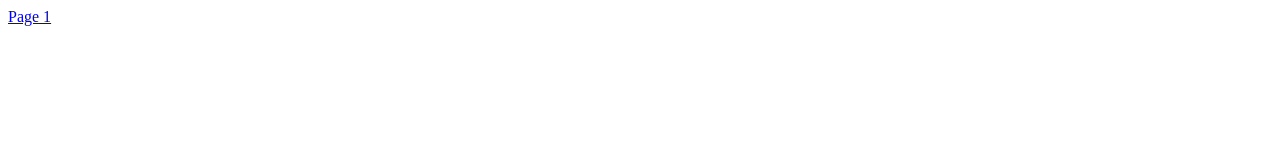
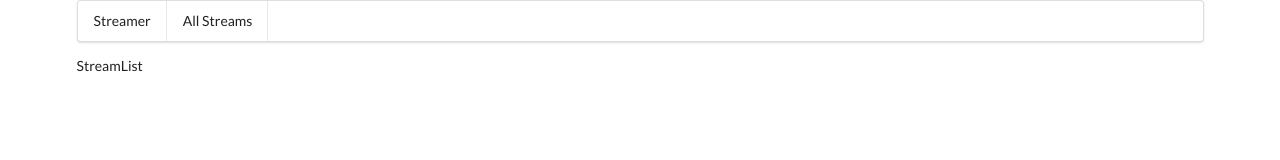
Before and after one commit to TedVu/twitch-clone, a React app in the folder twitch-clone/: page / in a window 1280 px wide. Built offline with nearby package versions, Linux system fonts and the light colour scheme.

Commit message:
Set up all the routes

```diff
--- a/twitch-clone/public/index.html
+++ b/twitch-clone/public/index.html
@@ -3,6 +3,7 @@
   <head>
     <meta charset="utf-8" />
     <link rel="icon" href="%PUBLIC_URL%/favicon.ico" />
+    <link rel="stylesheet" href="https://cdnjs.cloudflare.com/ajax/libs/semantic-ui/2.4.1/semantic.min.css"/>
     <meta name="viewport" content="width=device-width, initial-scale=1" />
     <meta name="theme-color" content="#000000" />
     <meta
--- a/twitch-clone/src/components/App.js
+++ b/twitch-clone/src/components/App.js
@@ -1,28 +1,29 @@
 import React from "react";
-import { BrowserRouter, Route, Link } from "react-router-dom";
-
-const PageOne = () => {
-  return (
-    <div>
-      <Link to="/pageTwo"> Page 1 </Link>
-    </div>
-  );
-};
-
-const PageTwo = () => {
-  return <div> Page 2</div>;
-};
+import { BrowserRouter, Route } from "react-router-dom";
+import StreamCreate from "./streams/StreamCreate";
+import StreamList from "./streams/StreamList";
+import StreamEdit from "./streams/StreamEdit";
+import StreamDelete from "./streams/StreamDelete";
+import StreamShow from "./streams/StreamShow";
+import Header from "./Header";
 
 // BrowserRouter can make deployment really difficult.
+// Route mapping
+// / => StreamList
+// /streams/streamcreate => streamcreate
+// /streams/streamedit => streamedit
+// /streams/streamshow =>  streamshow
 
 const App = () => {
   return (
-    <div>
+    <div className="ui container">
       <BrowserRouter>
-        <div>
-          <Route path="/" exact component={PageOne} />
-          <Route path="/pageTwo" component={PageTwo} />
-        </div>
+        <Header />
+        <Route path="/" exact component={StreamList} />
+        <Route path="/streams/new" exact component={StreamCreate} />
+        <Route path="/streams/edit" exact component={StreamEdit} />
+        <Route path="/streams/delete" exact component={StreamDelete} />
+        <Route path="/streams/show" exact component={StreamShow} />
       </BrowserRouter>
     </div>
   );
--- /dev/null
+++ b/twitch-clone/src/components/Header.js
@@ -0,0 +1,22 @@
+import React from "react";
+import { Link } from "react-router-dom";
+
+const Header = () => {
+  return (
+    <div className="ui second pointing menu">
+      <div className="=right menu">
+        <Link to="/" className="item">
+          Streamer
+        </Link>
+      </div>
+
+      <div className="=right menu">
+        <Link to="/" className="item">
+          All Streams
+        </Link>
+      </div>
+    </div>
+  );
+};
+
+export default Header;
--- /dev/null
+++ b/twitch-clone/src/components/streams/StreamDelete.js
@@ -0,0 +1,7 @@
+import React from "react";
+
+const StreamDelete = () => {
+  return <div>StreamDelete</div>;
+};
+
+export default StreamDelete;
```
